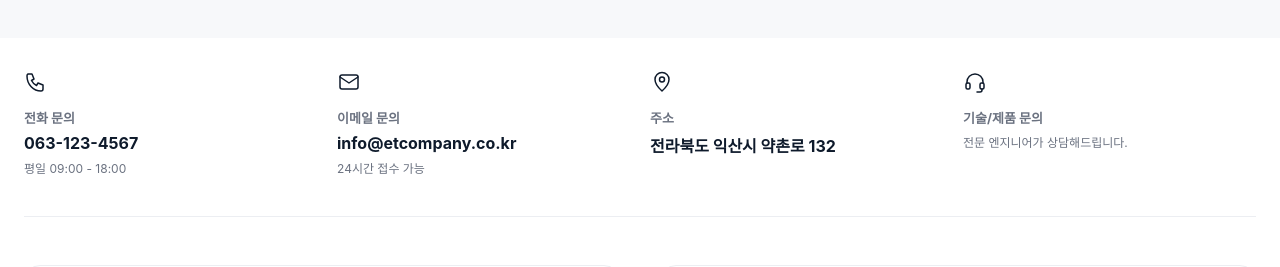
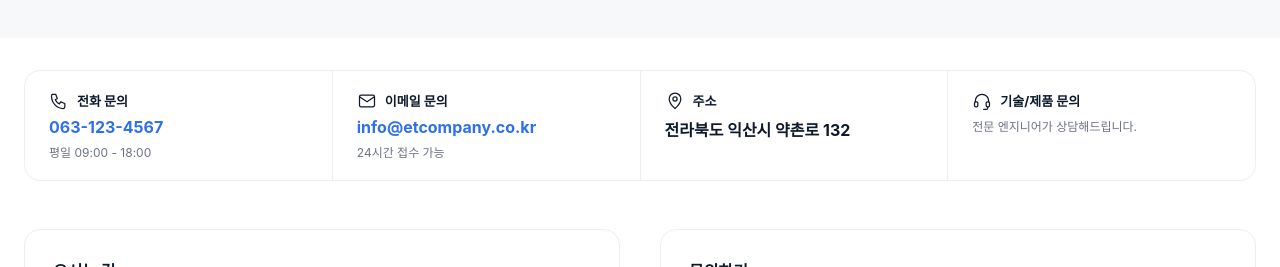
Before and after one commit to UsmanSNT/ETcom, a Next.js app: page /contact in a window 1280 px wide. Shown: the part 463-730 px from the top of the page. Built offline with nearby package versions, Linux system fonts and the light colour scheme; no server answers; the database is empty.

Commit message:
Merge contact info blocks into a single card strip with subtle dividers

```diff
--- a/src/app/contact/page.module.css
+++ b/src/app/contact/page.module.css
@@ -62,36 +62,53 @@
 }
 
 .infoGrid {
-  display: grid;
-  grid-template-columns: 1fr;
-  gap: 20px;
+  display: flex;
+  flex-direction: column;
   margin-bottom: 48px;
-  padding-bottom: 40px;
-  border-bottom: 1px solid var(--brand-gray-100);
+  background: #fff;
+  border: 1px solid var(--brand-gray-100);
+  border-radius: 16px;
+  overflow: hidden;
 }
 
 .infoCard {
   display: flex;
   flex-direction: column;
   gap: 6px;
+  padding: 20px 24px;
+  border-bottom: 1px solid var(--brand-gray-100);
+}
+
+.infoCard:last-child {
+  border-bottom: none;
+}
+
+.infoHead {
+  display: flex;
+  align-items: center;
+  gap: 8px;
 }
 
 .infoIcon {
-  width: 24px;
-  height: 24px;
+  width: 20px;
+  height: 20px;
   color: var(--brand-navy);
-  margin-bottom: 8px;
+  flex-shrink: 0;
 }
 
 .infoLabel {
   font-size: 13px;
   font-weight: 700;
-  color: var(--brand-text-muted);
+  color: var(--brand-navy);
 }
 
 .infoValue {
   font-size: 16px;
   font-weight: 700;
+  color: var(--brand-blue);
+}
+
+.infoValueNeutral {
   color: var(--brand-navy);
 }
 
@@ -370,7 +387,15 @@
     grid-template-columns: 1fr 1fr;
   }
   .infoGrid {
-    grid-template-columns: repeat(4, 1fr);
+    flex-direction: row;
+  }
+  .infoCard {
+    flex: 1;
+    border-bottom: none;
+    border-right: 1px solid var(--brand-gray-100);
+  }
+  .infoCard:last-child {
+    border-right: none;
   }
   .mainGrid {
     grid-template-columns: 1fr 1fr;
--- a/src/app/contact/page.tsx
+++ b/src/app/contact/page.tsx
@@ -67,25 +67,33 @@ export default function ContactPage() {
       <div className={styles.container}>
         <div className={styles.infoGrid}>
           <div className={styles.infoCard}>
-            <PhoneIcon className={styles.infoIcon} />
-            <div className={styles.infoLabel}>{t.contact.infoTelLabel}</div>
+            <div className={styles.infoHead}>
+              <PhoneIcon className={styles.infoIcon} />
+              <span className={styles.infoLabel}>{t.contact.infoTelLabel}</span>
+            </div>
             <div className={styles.infoValue}>{t.footer.tel}</div>
             <div className={styles.infoDesc}>{t.contact.infoTelDesc}</div>
           </div>
           <div className={styles.infoCard}>
-            <MailIcon className={styles.infoIcon} />
-            <div className={styles.infoLabel}>{t.contact.infoEmailLabel}</div>
+            <div className={styles.infoHead}>
+              <MailIcon className={styles.infoIcon} />
+              <span className={styles.infoLabel}>{t.contact.infoEmailLabel}</span>
+            </div>
             <div className={styles.infoValue}>{t.footer.email}</div>
             <div className={styles.infoDesc}>{t.contact.infoEmailDesc}</div>
           </div>
           <div className={styles.infoCard}>
-            <PinIcon className={styles.infoIcon} />
-            <div className={styles.infoLabel}>{t.contact.infoAddressLabel}</div>
-            <div className={styles.infoValue}>{t.footer.address}</div>
+            <div className={styles.infoHead}>
+              <PinIcon className={styles.infoIcon} />
+              <span className={styles.infoLabel}>{t.contact.infoAddressLabel}</span>
+            </div>
+            <div className={`${styles.infoValue} ${styles.infoValueNeutral}`}>{t.footer.address}</div>
           </div>
           <div className={styles.infoCard}>
-            <HeadsetIcon className={styles.infoIcon} />
-            <div className={styles.infoLabel}>{t.contact.infoSupportLabel}</div>
+            <div className={styles.infoHead}>
+              <HeadsetIcon className={styles.infoIcon} />
+              <span className={styles.infoLabel}>{t.contact.infoSupportLabel}</span>
+            </div>
             <div className={styles.infoDesc}>{t.contact.infoSupportDesc}</div>
           </div>
         </div>
```
